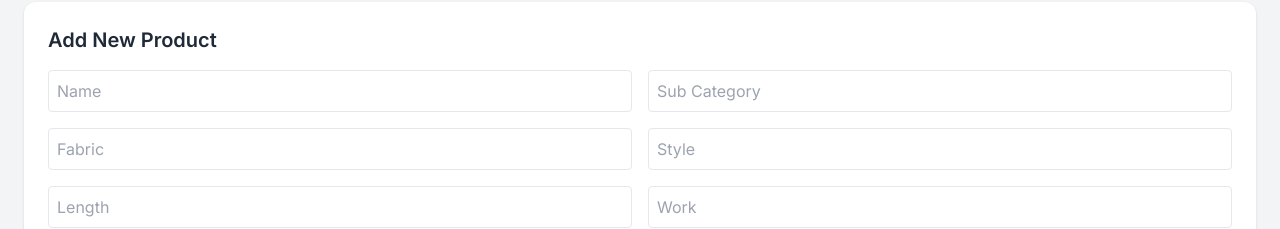
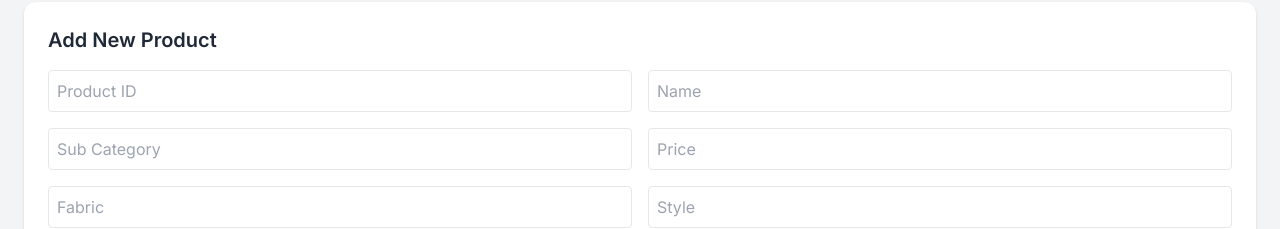
Before and after one commit to Kunjsinghal123/Saffron_Threads, a React app: page /admin in a window 1280 px wide. Shown: the part 154-383 px from the top of the page. Built offline with nearby package versions, Linux system fonts and the light colour scheme; no server answers; the HTML template or start-up script is replaced by a standard one.

Commit message:
Update ProductForm.jsx

```diff
--- a/src/components/ProductForm.jsx
+++ b/src/components/ProductForm.jsx
@@ -2,6 +2,7 @@ import { useEffect, useState } from "react";
 import API from "../services/api";
 
 const emptyProduct = {
+  productId: "",          // ✅ added
   name: "",
   description: "",
   category: "Women",
@@ -12,6 +13,7 @@ const emptyProduct = {
   work: "",
   sizeRange: "",
   stock: "",
+  price: "",              // ✅ added
   rating: "",
   images: [""],
 };
@@ -56,7 +58,7 @@ const ProductForm = ({ fetchProducts, editProduct, setEditProduct }) => {
 
     try {
       const payload = {
-        ...product,
+        ...product, // ✅ productId & price auto included
         images: product.images.filter(Boolean),
       };
 
@@ -89,48 +91,72 @@ const ProductForm = ({ fetchProducts, editProduct, setEditProduct }) => {
 
       {/* BASIC INFO */}
       <div className="grid md:grid-cols-2 gap-4">
+        {/* ✅ added */}
+        <input
+          className="border p-2 rounded"
+          placeholder="Product ID"
+          value={product.productId}
+          onChange={(e) => update("productId", e.target.value)}
+        />
+
         <input
           className="border p-2 rounded"
           placeholder="Name"
           value={product.name}
           onChange={(e) => update("name", e.target.value)}
         />
+
         <input
           className="border p-2 rounded"
           placeholder="Sub Category"
           value={product.subCategory}
           onChange={(e) => update("subCategory", e.target.value)}
         />
+
+        {/* ✅ added */}
+        <input
+          className="border p-2 rounded"
+          type="number"
+          placeholder="Price"
+          value={product.price}
+          onChange={(e) => update("price", e.target.value)}
+        />
+
         <input
           className="border p-2 rounded"
           placeholder="Fabric"
           value={product.fabric}
           onChange={(e) => update("fabric", e.target.value)}
         />
+
         <input
           className="border p-2 rounded"
           placeholder="Style"
           value={product.style}
           onChange={(e) => update("style", e.target.value)}
         />
+
         <input
           className="border p-2 rounded"
           placeholder="Length"
           value={product.length}
           onChange={(e) => update("length", e.target.value)}
         />
+
         <input
           className="border p-2 rounded"
           placeholder="Work"
           value={product.work}
           onChange={(e) => update("work", e.target.value)}
         />
+
         <input
           className="border p-2 rounded"
           placeholder="Size Range"
           value={product.sizeRange}
           onChange={(e) => update("sizeRange", e.target.value)}
         />
+
         <input
           className="border p-2 rounded"
           type="number"
@@ -138,6 +164,7 @@ const ProductForm = ({ fetchProducts, editProduct, setEditProduct }) => {
           value={product.stock}
           onChange={(e) => update("stock", e.target.value)}
         />
+
         <input
           className="border p-2 rounded"
           type="number"
@@ -187,7 +214,6 @@ const ProductForm = ({ fetchProducts, editProduct, setEditProduct }) => {
           + Add another image
         </button>
 
-        {/* ✅ LIVE IMAGE PREVIEW */}
         {product.images.some(Boolean) && (
           <div className="grid grid-cols-2 md:grid-cols-3 lg:grid-cols-4 gap-4 mt-4">
             {product.images.map(
```
